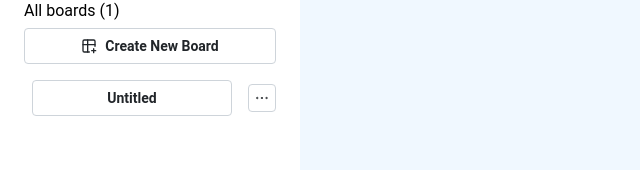
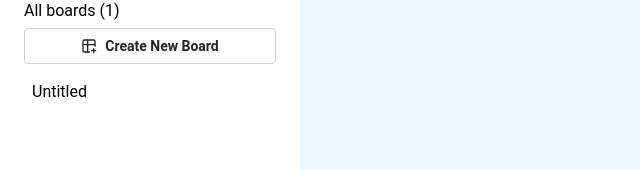
Before and after one commit to Alain-sys/kanban, a React (Vite) app: page / in a window 1280 px wide. Both pictures are taken after a click on the button "Create New Board". Shown: the part 125-295 px from the top of the page, without its empty margins (0-640 px from the left). Built offline with nearby package versions, Linux system fonts and the light colour scheme.

Commit message:
feat: board Options appears in mouseHover

```diff
--- a/src/components/MenuBoard/MenuBoard.module.css
+++ b/src/components/MenuBoard/MenuBoard.module.css
@@ -55,8 +55,16 @@
 }
 
 .menu__button_board {
+  display: flex;
+  justify-content: space-between;
   width: 100%;
+  border: 0;
+  text-align: left;
 }
+
+/* .menu__button_board:hover{
+  background-color: #f8f9fa;
+} */
 
 .menu__button_container {
   position: relative;
--- a/src/components/MenuBoard/MenuBoard.tsx
+++ b/src/components/MenuBoard/MenuBoard.tsx
@@ -18,6 +18,7 @@ const MenuBoard = () => {
   const [isEditingBoardTitle, setIsEditingBoardTitle] = useState<string>('');
   const [editingBoardId, setEditingBoardById] = useState<string | null>(null);
   const [isOpenMenu, setIsOpenMenu] = useState<boolean>(true);
+  const [isHoverBoardById, setIsHoverBoardById] = useState<string | null>(null);
 
   useEffect(() => {
     console.log('Saving boards to localStorage:', boardList);
@@ -62,7 +63,17 @@ const MenuBoard = () => {
     setIsOpenMenu((prev) => !prev);
   };
 
-  console.log('currentBoardList', boardList);
+  const handleMouseOver = (boardId: string) => {
+    setIsHoverBoardById(boardId);
+  };
+
+  const handleMouseOut = () => {
+    console.log('onMouseOut');
+    setIsHoverBoardById(null);
+    setIsOpenBoardOptionsById(null);
+  };
+
+  // console.log('currentBoardList', boardList);
   return (
     <div className={`${styles.menu} ${isOpenMenu ? styles['menu--open'] : styles['menu--close']}`}>
       <div className={styles.menu__container_title}>
@@ -99,8 +110,13 @@ const MenuBoard = () => {
                 autoComplete="off"
               />
             ) : (
-                <Button variant="default" className={styles.menu__button_board}>{board.title}</Button>
-              )}
+              <div
+                onMouseOver={() => handleMouseOver(board.id)}
+                onMouseLeave={handleMouseOut}
+                className={styles.menu__button_board}
+              >
+                <p>{board.title}</p>
+                {isHoverBoardById === board.id && (
                   <MenuBoardOptions
                     isOpenBoardOptionsById={isOpenBoardOptionsById}
                     boardList={boardList}
@@ -110,6 +126,18 @@ const MenuBoard = () => {
                     setIsEditingBoardTitle={setIsEditingBoardTitle}
                     setIsOpenBoardOptionsById={setIsOpenBoardOptionsById}
                   />
+                )}
+              </div>
+            )}
+            {/* <MenuBoardOptions
+              isOpenBoardOptionsById={isOpenBoardOptionsById}
+              boardList={boardList}
+              setBoardList={setBoardList}
+              board={board}
+              setEditingBoardById={setEditingBoardById}
+              setIsEditingBoardTitle={setIsEditingBoardTitle}
+              setIsOpenBoardOptionsById={setIsOpenBoardOptionsById}
+            /> */}
           </div>
         ))}
       </div>
--- a/src/components/MenuBoard/MenuBoardOptions/MenuBoardOptions.module.css
+++ b/src/components/MenuBoard/MenuBoardOptions/MenuBoardOptions.module.css
@@ -1,6 +1,9 @@
-.menu__boardOptions {
-  width: 100px;
-  display: flex;
-  flex-direction: column;
-  background-color: bisque;
+.overlay {
+  position: fixed;
+  top: 0;
+  left: 0;
+  width: 100%;
+  height: 100%;
+  background: rgba(226, 192, 192, 0.5);
+  z-index: 300;
 }
--- a/src/components/MenuBoard/MenuBoardOptions/MenuBoardOptions.tsx
+++ b/src/components/MenuBoard/MenuBoardOptions/MenuBoardOptions.tsx
@@ -3,6 +3,7 @@ import { IconCopy, IconDots, IconEdit, IconTrash } from '@tabler/icons-react';
 import { v4 as uuidv4 } from 'uuid';
 import { Board } from '../../Board/Board.types';
 import { BoardList } from '../MenuBoard.types';
+import styles from './MenuBoardOptions.module.css';
 
 type Props = {
   isOpenBoardOptionsById: string | null;
@@ -48,6 +49,10 @@ const MenuBoardOptions = ({
   };
 
   return (
+    <>
+      {isOpenBoardOptionsById === board.id && (
+        <div className={styles.overlay} onClick={() => setIsOpenBoardOptionsById(null)} />
+      )}
       <Menu
         opened={isOpenBoardOptionsById === board.id}
         onClose={() => setIsOpenBoardOptionsById(null)}
@@ -55,7 +60,7 @@ const MenuBoardOptions = ({
       >
         <Menu.Target>
           <Tooltip label="Options">
-          <ActionIcon onClick={handleMenuToggle} variant="default">
+            <ActionIcon onClick={handleMenuToggle} variant="default" aria-label="Open board option">
               <IconDots style={{ width: rem(16), height: rem(16) }} stroke={1.5} />
             </ActionIcon>
           </Tooltip>
@@ -83,6 +88,7 @@ const MenuBoardOptions = ({
           </Menu.Item>
         </Menu.Dropdown>
       </Menu>
+    </>
   );
 };
 
```
Lines whose indentation alone changed are shown as unchanged.
